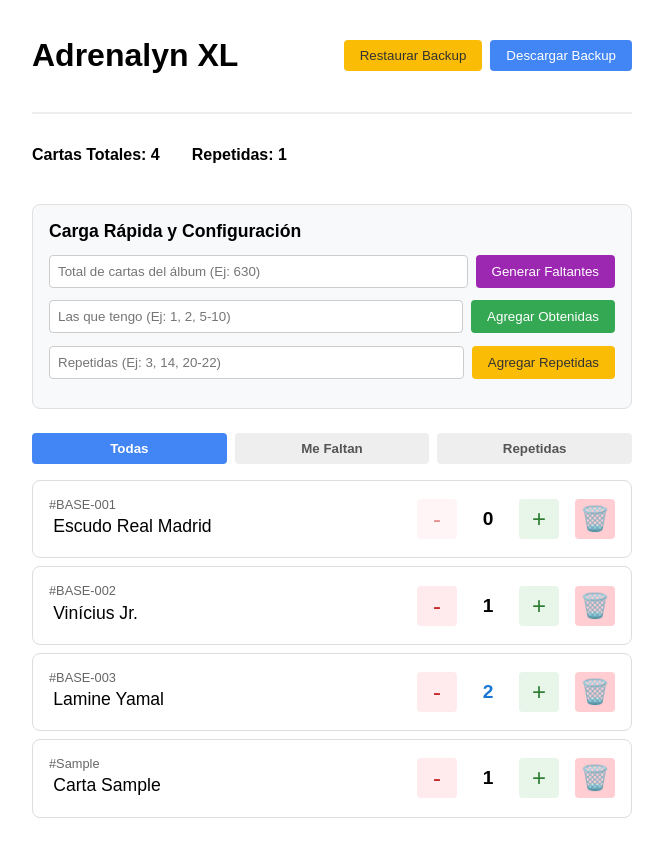
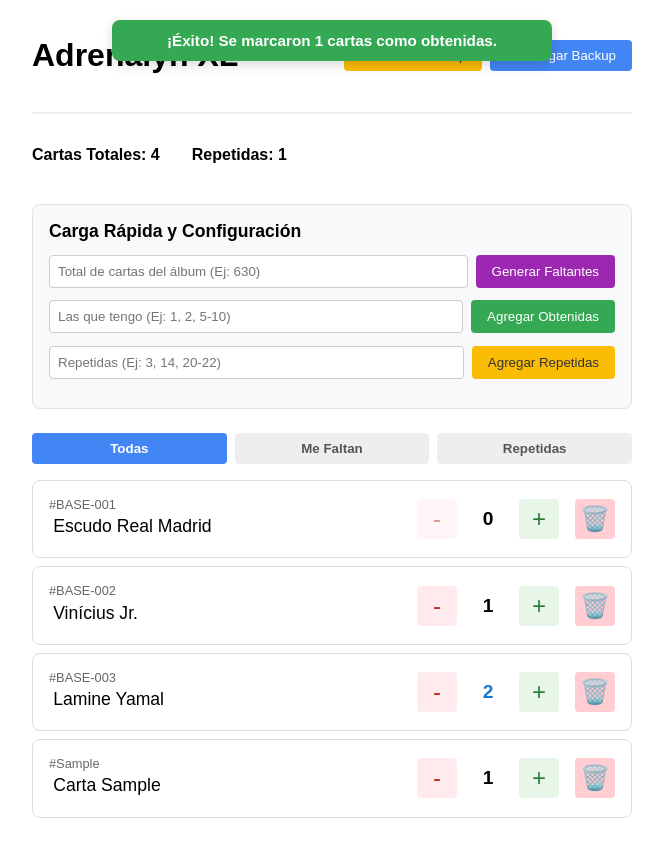
Before and after one commit to julvc/panini-tracker, a Vue app: page / in a window 1280 px wide. Both pictures are taken after typing "Sample" into the empty fields and a click on the button "Agregar Obtenidas". Shown: the whole page, without its empty margins (308-971 px from the left). Built offline with nearby package versions, Linux system fonts and the light colour scheme.

Commit message:
Se agrega un mensaje toast con los cambios realizados

```diff
--- a/src/components/CardTracker.vue
+++ b/src/components/CardTracker.vue
@@ -69,6 +69,22 @@
         </div>
       </div>
     </div>
+
+    <!-- Toast Notification (Mensajes de aviso rápidos) -->
+    <div v-if="toast.show" class="toast" :class="toast.type">
+      {{ toast.message }}
+    </div>
+
+    <!-- Confirm Modal (Ventana de confirmación) -->
+    <div v-if="confirmDialog.show" class="modal-overlay">
+      <div class="modal-content">
+        <p>{{ confirmDialog.message }}</p>
+        <div class="modal-actions">
+          <button @click="closeConfirm" class="modal-btn btn-cancel">Cancelar</button>
+          <button @click="executeConfirm" class="modal-btn btn-confirm">Aceptar</button>
+        </div>
+      </div>
+    </div>
   </div>
 </template>
 <script setup lang="ts">
@@ -97,6 +113,26 @@
     return String(a.id).localeCompare(String(b.id))
   })
 })
+
+// --- LÓGICA DE INTERFAZ (Toasts y Modals) ---
+const toast = ref({ show: false, message: '', type: 'info' })
+let toastTimeout: ReturnType<typeof setTimeout>
+
+const showToast = (message: string, type: 'success' | 'error' | 'info' = 'info') => {
+  toast.value = { show: true, message, type }
+  if (toastTimeout) clearTimeout(toastTimeout)
+  toastTimeout = setTimeout(() => { toast.value.show = false }, 3500)
+}
+
+const confirmDialog = ref({ show: false, message: '', onConfirm: () => {} })
+const showConfirm = (message: string, onConfirm: () => void) => {
+  confirmDialog.value = { show: true, message, onConfirm }
+}
+const closeConfirm = () => { confirmDialog.value.show = false }
+const executeConfirm = () => {
+  confirmDialog.value.onConfirm()
+  closeConfirm()
+}
 
 onMounted(async () => {
   await store.loadFromDB()
@@ -148,12 +184,12 @@
       const content = e.target?.result as string
       const parsedData = JSON.parse(content)
 
-      if (confirm('¿Estás seguro de que quieres reemplazar tu colección actual con los datos del archivo seleccionado? Esta acción no se puede deshacer.')) {
+      showConfirm('¿Estás seguro de que quieres reemplazar tu colección con los datos de este archivo? Esta acción no se puede deshacer.', () => {
         store.collection = parsedData
-        alert('Colección restaurada exitosamente.')
-      }
+        showToast('Colección restaurada exitosamente.', 'success')
+      })
     } catch (error) {
-      alert('El archivo seleccionado no tiene un formato válido.')
+      showToast('El archivo seleccionado no tiene un formato válido.', 'error')
       console.error(error)
     }
     // Limpiamos el input para permitir volver a cargar el mismo archivo
@@ -239,9 +275,9 @@
   })
 
   if (agregadas > 0) {
-    alert(`¡Éxito! Se agregaron o marcaron ${agregadas} cartas como obtenidas.`)
+    showToast(`¡Éxito! Se marcaron ${agregadas} cartas como obtenidas.`, 'success')
   } else if (yaExistian > 0) {
-    alert(`No se agregó nada nuevo. Las cartas ingresadas ya las tenías registradas.`)
+    showToast(`Las cartas ingresadas ya las tenías registradas.`, 'info')
   }
 
   bulkOwnedInput.value = ''
@@ -274,7 +310,7 @@
   })
 
   if (agregadas > 0) {
-    alert(`¡Éxito! Se añadieron ${agregadas} cartas repetidas.`)
+    showToast(`¡Éxito! Se añadieron ${agregadas} cartas repetidas.`, 'success')
   }
 
   bulkDuplicatesInput.value = ''
@@ -282,12 +318,13 @@
 
 // Lógica para eliminar carta
 const deleteCard = (id: string | number) => {
-  if (confirm('¿Estás seguro de que quieres eliminar esta carta completamente de la colección?')) {
+  showConfirm('¿Seguro que quieres eliminar esta carta de tu colección?', () => {
     const index = store.collection.findIndex(c => String(c.id) === String(id))
     if (index !== -1) {
       store.collection.splice(index, 1)
+      showToast('Carta eliminada.', 'info')
     }
-  }
+  })
 }
 </script>
 
@@ -503,4 +540,72 @@
 .has-duplicates {
   color: #1976d2;
 }
+
+/* --- ESTILOS PARA POPUPS Y MODALES --- */
+.toast {
+  position: fixed;
+  top: 20px;
+  left: 50%;
+  transform: translateX(-50%);
+  padding: 12px 20px;
+  border-radius: 8px;
+  color: white;
+  font-weight: bold;
+  font-size: 0.95rem;
+  z-index: 9999;
+  box-shadow: 0 4px 12px rgba(0,0,0,0.15);
+  text-align: center;
+  width: 90%;
+  max-width: 400px;
+  animation: fadeInDown 0.3s ease-out;
+}
+
+.toast.success { background-color: #34a853; }
+.toast.error { background-color: #ea4335; }
+.toast.info { background-color: #4285f4; }
+
+@keyframes fadeInDown {
+  from { opacity: 0; transform: translate(-50%, -20px); }
+  to { opacity: 1; transform: translate(-50%, 0); }
+}
+
+.modal-overlay {
+  position: fixed;
+  top: 0; left: 0; right: 0; bottom: 0;
+  background-color: rgba(0,0,0,0.6);
+  display: flex;
+  justify-content: center;
+  align-items: center;
+  z-index: 10000;
+}
+
+.modal-content {
+  background-color: white;
+  padding: 1.8rem;
+  border-radius: 12px;
+  width: 90%;
+  max-width: 350px;
+  text-align: center;
+  box-shadow: 0 4px 20px rgba(0,0,0,0.2);
+}
+
+.modal-actions {
+  display: flex;
+  justify-content: space-between;
+  margin-top: 1.5rem;
+  gap: 1rem;
+}
+
+.modal-btn {
+  padding: 0.8rem 1rem;
+  border: none;
+  border-radius: 6px;
+  font-weight: bold;
+  font-size: 1rem;
+  cursor: pointer;
+  flex: 1;
+}
+
+.btn-cancel { background-color: #e0e0e0; color: #333; }
+.btn-confirm { background-color: #ea4335; color: white; }
 </style>
```
